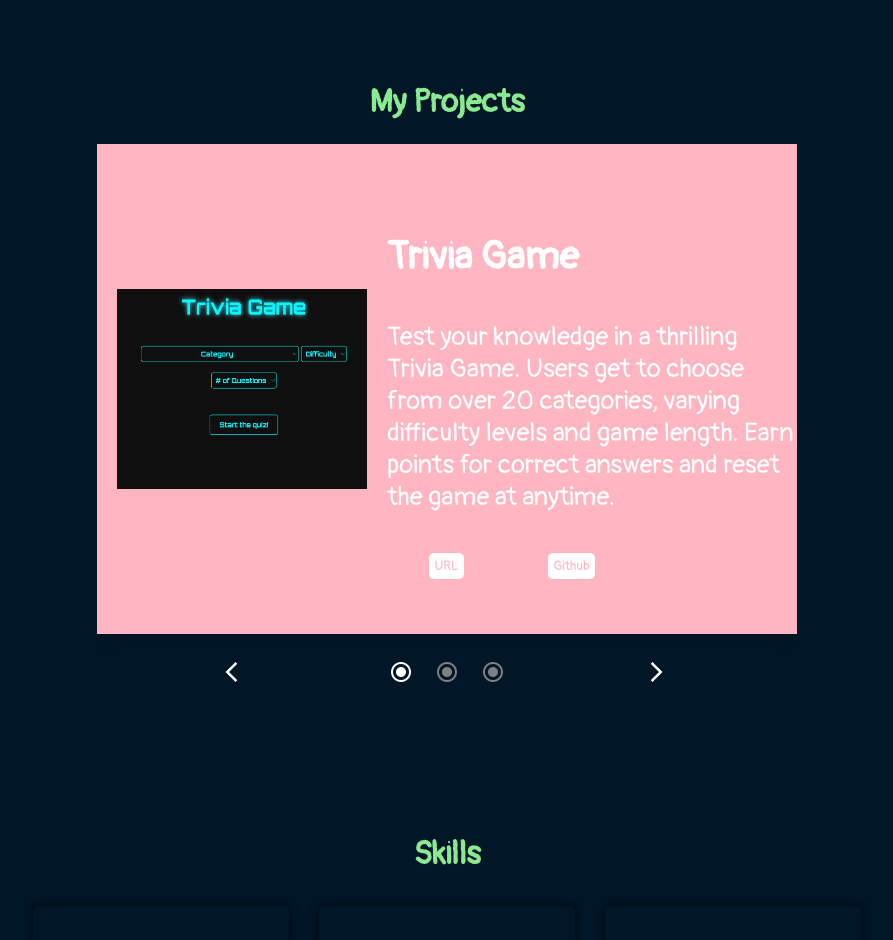
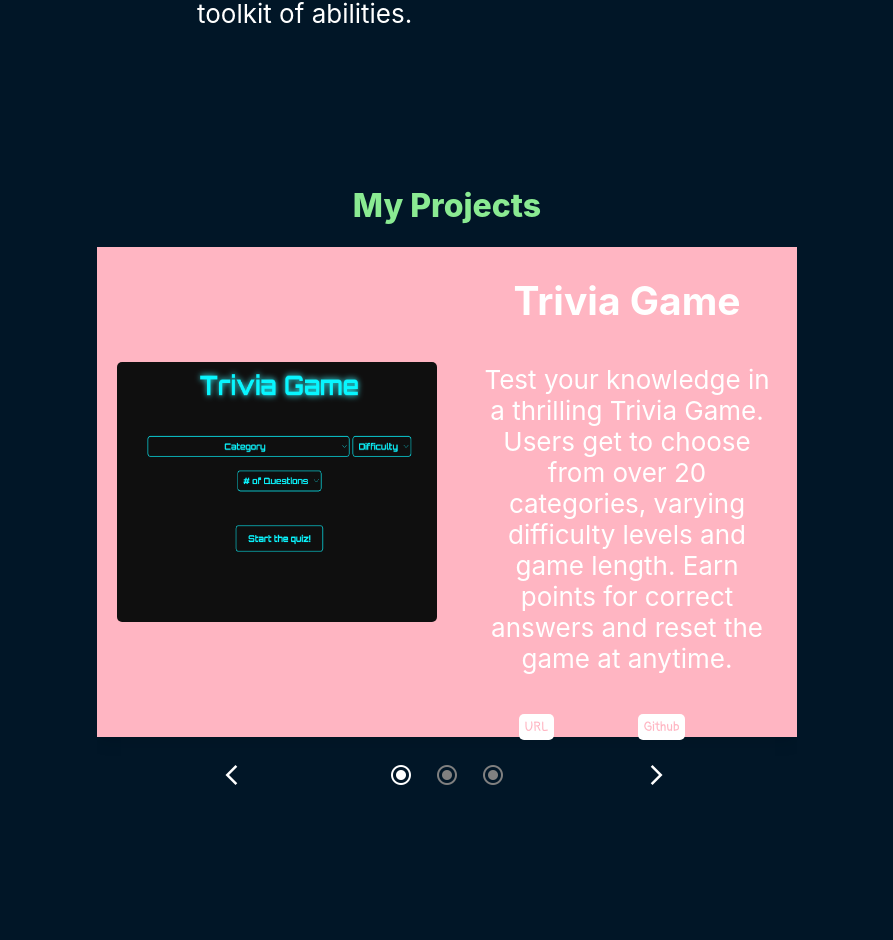
Before and after one commit to anjaliruth/AnjaliMuthusamy, a React (Create React App) app: page / in a window 1280 px wide. Shown: the part 1169-2109 px from the top of the page, without its empty margins (193-1086 px from the left). Built offline with nearby package versions, Linux system fonts and the light colour scheme.

Commit message:
Added Tip Splitter

```diff
--- a/public/index.html
+++ b/public/index.html
@@ -13,6 +13,9 @@
 <link rel="preconnect" href="https://fonts.googleapis.com">
 <link rel="preconnect" href="https://fonts.gstatic.com" crossorigin>
 <link href="https://fonts.googleapis.com/css2?family=Pangolin&display=swap" rel="stylesheet">
+<link rel="preconnect" href="https://fonts.googleapis.com">
+<link rel="preconnect" href="https://fonts.gstatic.com" crossorigin>
+<link href="https://fonts.googleapis.com/css2?family=Indie+Flower&display=swap" rel="stylesheet">
     <meta name="viewport" content="width=device-width, initial-scale=1" />
     <meta name="theme-color" content="#000000" />
     <meta
--- a/src/App.css
+++ b/src/App.css
@@ -65,9 +65,12 @@ html{
 }
 
 .carousel-item-image {
-  width: 250px;
-  height: 200px;
-  padding: 0 20px 0 20px;
+  width: 320px;
+  height: 260px;
+  margin: 0 20px 0 20px;
+  border-radius: 5px;
+  object-fit:fill;
+
 }
 
 .carousel-item {
@@ -75,9 +78,12 @@ html{
   align-items: center;
   justify-content: center;
   height: 490px;
+  max-width: 900px;
   /* background-color: #3777FF; */
   background-color: #ffb5c2;
 }
+
+
 
 .carousel-item-text {
   fint-size: 1.15rem;
@@ -172,7 +178,8 @@ ul li a {
 body {
   /* font-family: 'Source Code Pro', monospace; */
   /* font-family: 'Roboto Slab', serif; */
-  font-family: 'Pangolin', cursive;
+  /* font-family: 'Indie Flower', cursive; */
+  /* font-family: 'Pangolin', cursive; */
   margin: 0;
   padding: 0;
   width: 100%;
@@ -219,7 +226,9 @@ body {
   margin: 0 auto;
 }
 .carousel-content{
-  margin: 0;
+  text-align: center;
+  width: 300px;
+  margin: 20px;
 }
 
 .carousel-buttons2 > button {
--- a/src/components/Carousel/carousel.js
+++ b/src/components/Carousel/carousel.js
@@ -1,6 +1,6 @@
 import { Carouselitem } from "../CarouselItem/carouselitem";
 import image1 from "../../Media/Trivia.png";
-import image2 from "../../Media/Trivia.png";
+import image2 from "../../Media/TipSplitter.png";
 import image3 from "../../Media/Trivia.png";
 import React, { useState } from "react";
 
@@ -24,11 +24,12 @@ export default function Carousel() {
       pageUrl: "https://anjaliruth.github.io/TRIVIA/"
     },
     {
-      title: "Trivia Game",
-      description: "Test your knowledge in a thrilling Trivia Game. Users get to choose from over 20 categories, varying difficulty levels and game length. Earn points for correct answers and reset the game at anytime.",
+      title: "Tip Splitter",
+      description: "Need to figure out exactly how much to tip?  \nTry out this tip splitter.  \nDining as a group and want to split the bill? We got that covered too."
+,
       image: image2,
-      githubUrl:"https://github.com/anjaliruth/TRIVIA/blob/main/README.md",
-      pageUrl: "https://anjaliruth.github.io/TRIVIA/"
+      githubUrl:"https://github.com/anjaliruth/TipSplitter/blob/main/README.md",
+      pageUrl: "https://anjaliruth.github.io/TipSplitter/"
     },
     {
       title: "Trivia Game",
```
Also changed, not shown: src/Media/TipSplitter.png (added).
